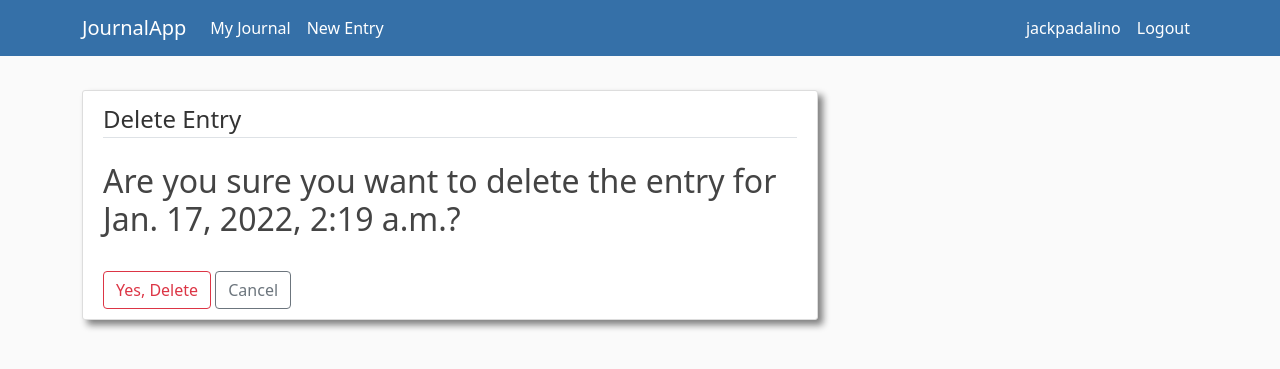
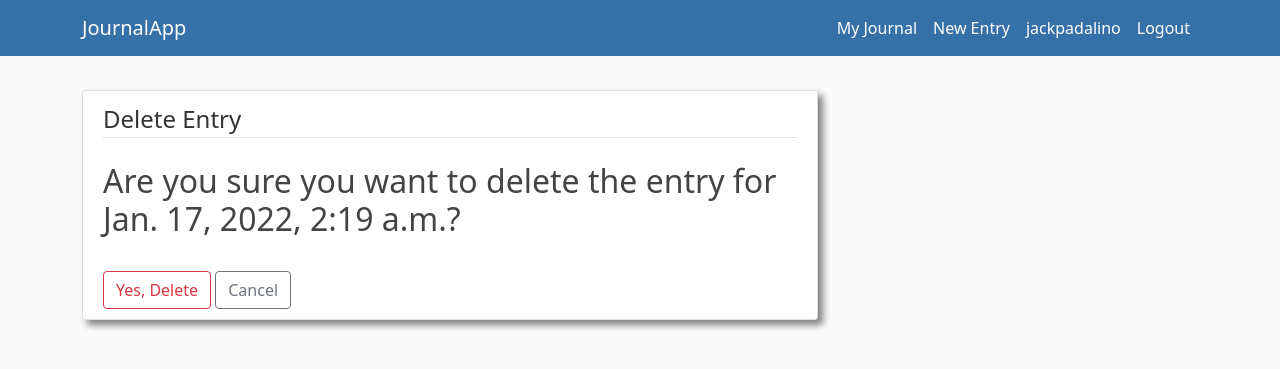
Before and after one commit to JackPadalino/JournalApp, a Django app: page /entry/9/delete in a window 1280 px wide. Shown: the top 369 px of the page. Run offline with Django 4.2, Linux system fonts and the light colour scheme; a user stored in the database is signed in; data comes from the database, SQL or seed files in the repository; both versions use the stored data as it was after the commit.

Commit message:
Updated 'base.html' template
Moved 'My Journal' and 'New Entry' links to the right-hand side of the main navigation bar.

```diff
--- a/journal/templates/journal/base.html
+++ b/journal/templates/journal/base.html
@@ -27,20 +27,12 @@
                 <button class="navbar-toggler" type="button" data-toggle="collapse" data-target="#navbarToggle" aria-controls="navbarToggle" aria-expanded="false" aria-label="Toggle navigation">
                     <span class="navbar-toggler-icon"></span>
                 </button>
-                <div class="collapse navbar-collapse" id="navbarToggle">
-                    <div class="navbar-nav mr-auto">
-                        {% if user.is_authenticated %}
-                            <a class="nav-item nav-link" href="{% url 'journal' %}">My Journal</a>
-                            <a class="nav-item nav-link" href="{% url 'new-entry' %}">New Entry</a>
-                        {% else %}
-                            <span></span>
-                        {% endif %}
-                    </div>
-                </div>
                 <div class="collapse navbar-collapse justify-content-end" id="navbarToggle">
                     <!-- Navbar Right Side -->
                     <div class="navbar-nav">
                         {% if user.is_authenticated %}
+                            <a class="nav-item nav-link" href="{% url 'journal' %}">My Journal</a>
+                            <a class="nav-item nav-link" href="{% url 'new-entry' %}">New Entry</a>
                             <a class="nav-item nav-link" href="{% url 'profile' %}">{{ user.username }}</a>
                             <a class="nav-item nav-link" href="{% url 'logout' %}">Logout</a>
                         {% else %}
```
Also changed, not shown: db.sqlite3.
